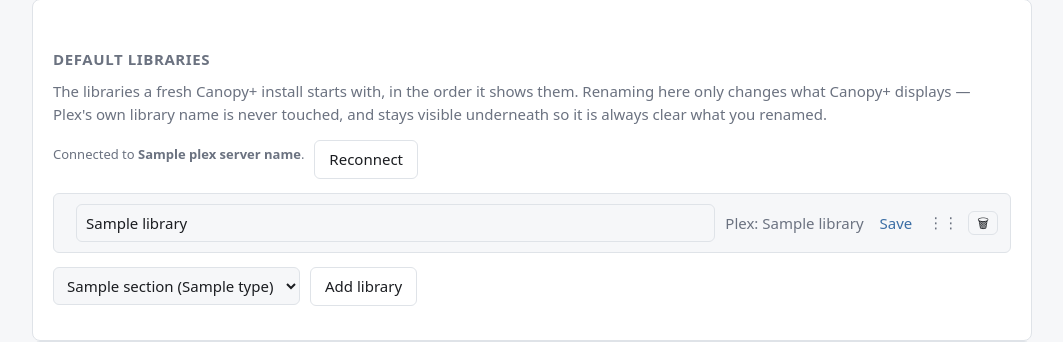
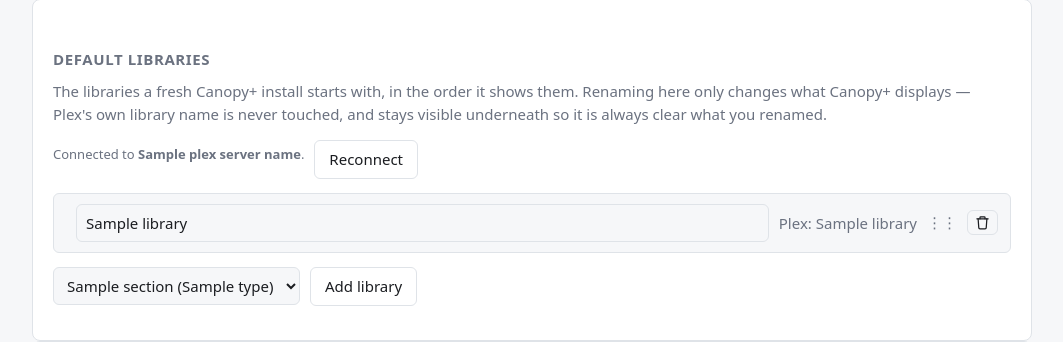
Before and after one commit to narenh/cplus-server, a FastAPI app: template src/cplus_service/web/templates/libraries.html in a window 1280 px wide. Shown: the part 134-476 px from the top of the page, without its empty margins (108-1171 px from the left). Run offline with FastAPI, Linux system fonts and the light colour scheme; the template is opened without the code that fills it: most values are stand-ins (such as "Sample title", 1, 10 or a date in 2020); parts of the project's set-up code (start-up, migrations or seed data) failed here and were passed over.

Commit message:
Fix the Save button toggle, swap the trash emoji for a plain SVG icon
The Save button was always visible: it started with the native `hidden`
attribute, but this app's own `button { display: inline-block }` rule
(an ordinary author-origin rule, no !important) beats the browser's
built-in `[hidden] { display: none }` UA rule regardless of specificity
- origin order wins before specificity is even considered. Switched to
toggling the app's own `.hidden` class (which does carry !important)
instead of the attribute, in both the template's initial state and
library-editor.js's toggle.

Also replaced the trash emoji with a small inline SVG (stroke, no fill)
so `.danger`'s color actually applies to it via currentColor - an emoji
renders in full color on every platform regardless of CSS.

Co-Authored-By: Claude Sonnet 5 <noreply@anthropic.com>
Claude-Session: https://claude.ai/code/session_013fCgJ3XHcEjJsWK3mQ2fWq

```diff
--- a/src/cplus_service/web/static/app.css
+++ b/src/cplus_service/web/static/app.css
@@ -394,7 +394,10 @@ table.preview .dropped-by { color: var(--err); }
    remove buttons. The <form> wrapping it is display:contents so it takes no
    layout space of its own — the button reads as a direct row child. */
 .reorder-row form.remove-form { display: contents; }
-.reorder-row button.icon { font-size: 13px; }
+.reorder-row button.icon {
+  display: inline-flex; align-items: center; justify-content: center;
+  padding: 4px 7px;
+}
 
 /* A shelf carries a small grid of fields rather than one line, so it drops
    the row's flex layout in favour of stacking the grid above its own actions. */
--- a/src/cplus_service/web/static/library-editor.js
+++ b/src/cplus_service/web/static/library-editor.js
@@ -3,17 +3,24 @@
 // touching it at all, has nothing to save.
 //
 // A field opts in with [data-original="<starting value>"]; its Save button
-// carries [data-save-for="<field id>"] and starts `hidden`. Delegated on
-// `document`, so it keeps working after an htmx swap replaces the field and
-// its button with freshly server-rendered ones — the newly inserted field's
-// own `data-original` is what it currently is, so a fresh row always starts
-// with its Save button correctly hidden already, before any script runs.
+// carries [data-save-for="<field id>"] and starts with the .hidden class.
+// That class (display:none !important), not the native `hidden` attribute,
+// is what actually hides it — this app's own button/.button rule sets
+// display:inline-block with no !important, and an ordinary author rule beats
+// the UA stylesheet's [hidden] regardless of specificity, so the native
+// attribute alone never actually hid anything here.
+//
+// Delegated on `document`, so it keeps working after an htmx swap replaces
+// the field and its button with freshly server-rendered ones — the newly
+// inserted field's own `data-original` is what it currently is, so a fresh
+// row always starts with its Save button correctly hidden already, before
+// any script runs.
 (function () {
   document.addEventListener("input", function (event) {
     var field = event.target;
     if (!field.matches("[data-original]")) return;
 
     var button = document.querySelector('[data-save-for="' + field.id + '"]');
-    if (button) button.hidden = field.value === field.dataset.original;
+    if (button) button.classList.toggle("hidden", field.value === field.dataset.original);
   });
 })();
--- a/src/cplus_service/web/templates/partials/library_section.html
+++ b/src/cplus_service/web/templates/partials/library_section.html
@@ -46,8 +46,8 @@
           {% endif %}
           {# Hidden until the field actually differs from data-original — see
              static/library-editor.js. Submits the same rename form above. #}
-          <button form="rename-{{ library.id }}" type="submit" class="link"
-                  data-save-for="library-name-{{ library.id }}" hidden>Save</button>
+          <button form="rename-{{ library.id }}" type="submit" class="link hidden"
+                  data-save-for="library-name-{{ library.id }}">Save</button>
 
           <span class="drag-handle" title="Drag to reorder" aria-hidden="true">&#8942;&#8942;</span>
 
@@ -55,7 +55,14 @@
                 hx-post="/admin/libraries/{{ library.id }}/remove"
                 hx-target="#default-libraries" hx-swap="outerHTML">
             <button type="submit" class="icon danger" title="Remove {{ library.name }}"
-                    aria-label="Remove {{ library.name }}">&#128465;</button>
+                    aria-label="Remove {{ library.name }}">
+              <svg viewBox="0 0 24 24" width="15" height="15" fill="none" stroke="currentColor"
+                   stroke-width="2" stroke-linecap="round" stroke-linejoin="round" aria-hidden="true">
+                <path d="M3 6h18"/>
+                <path d="M8 6V4a1 1 0 0 1 1-1h6a1 1 0 0 1 1 1v2"/>
+                <path d="M19 6l-1 14a2 2 0 0 1-2 2H8a2 2 0 0 1-2-2L5 6"/>
+              </svg>
+            </button>
           </form>
         </div>
       {% endfor %}
```
